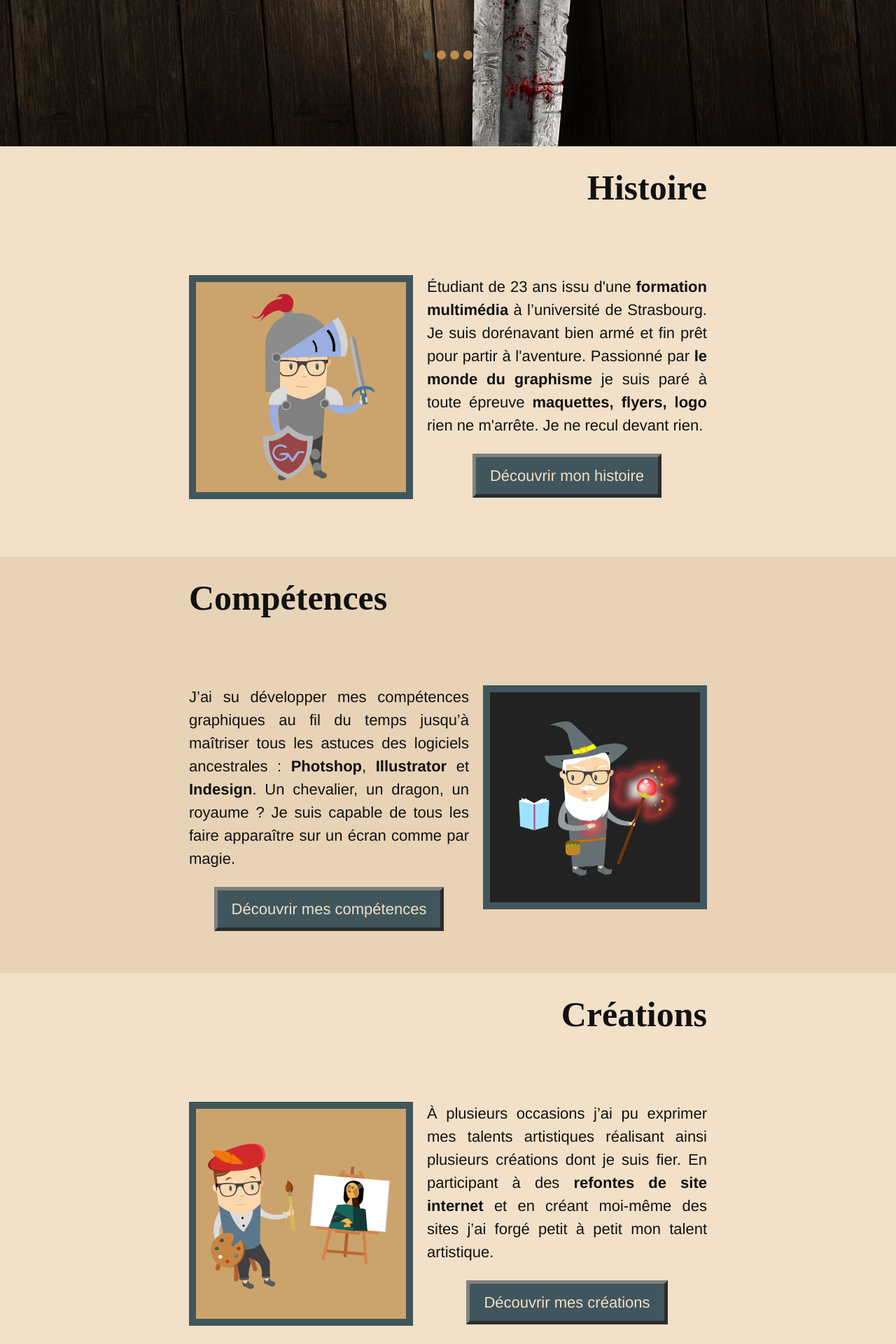
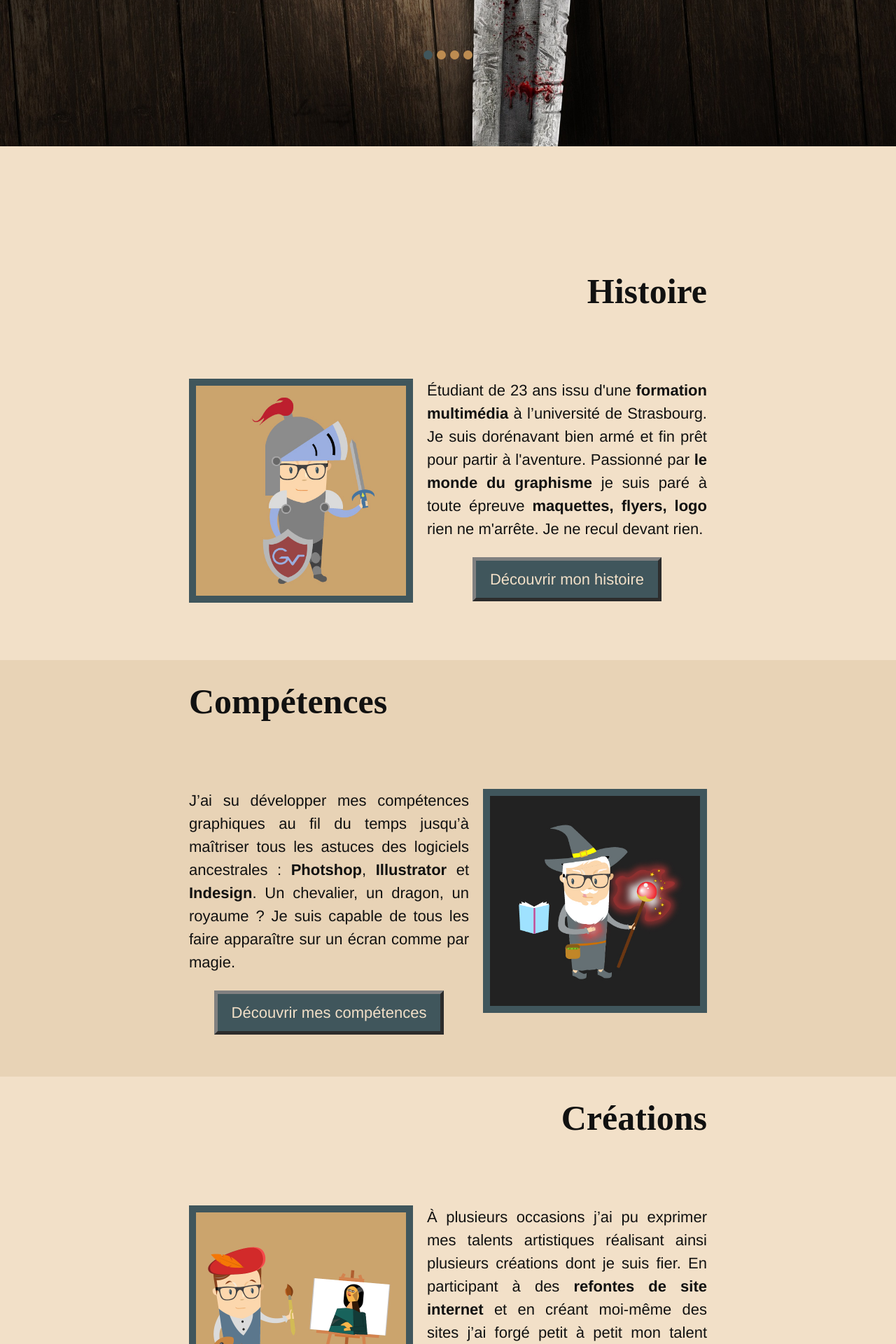
Before and after one commit to golombekvincent/golombekvincent, a Jekyll site: the page built from index.html, in a window 1280 px wide. Shown: the part 628-2548 px from the top of the page at 70% size. Built offline with Jekyll 4.4.1, drawn with Linux system fonts in a browser that asks for light colours.

Commit message:
responsive

```diff
--- a/css/main.scss
+++ b/css/main.scss
@@ -349,7 +349,7 @@
 //HISTOIRE INTRO//
 
 .push{
-    top:20%;
+    margin-top: 20%;
 
 }
 
```
